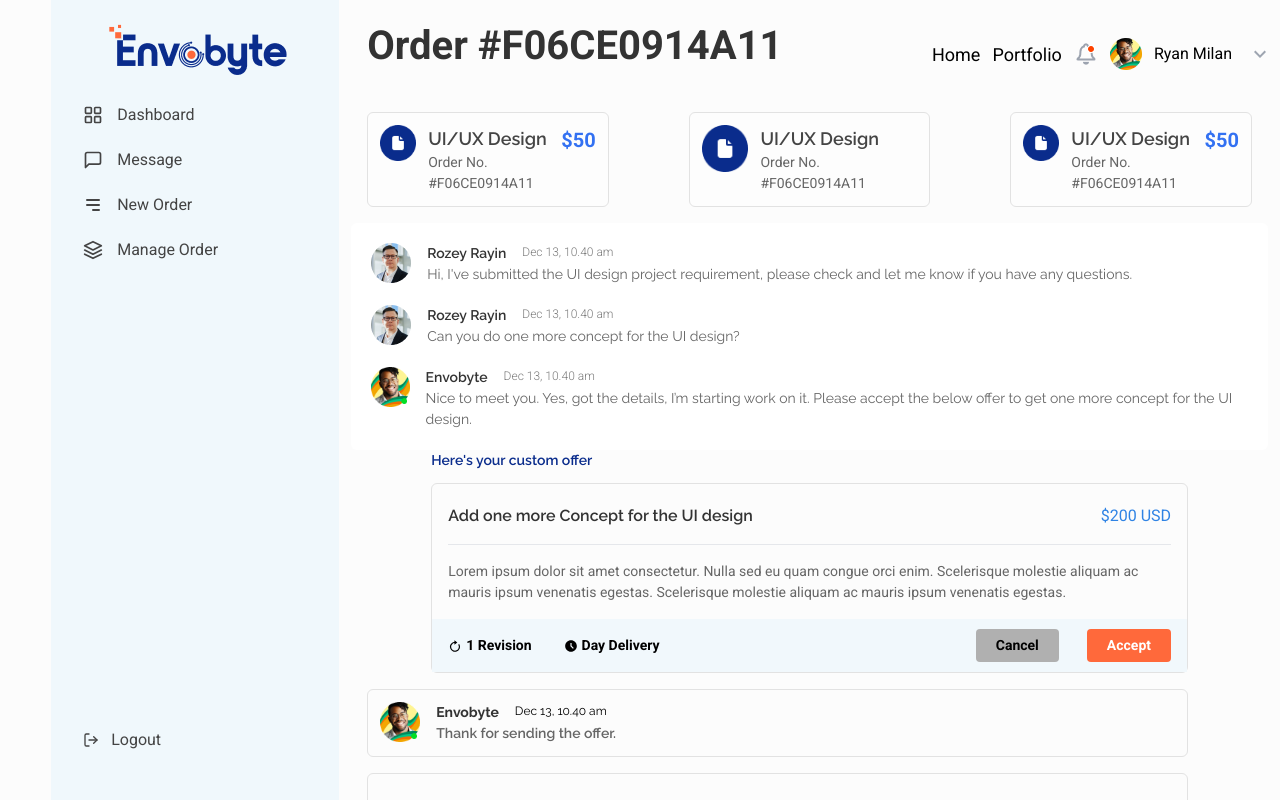
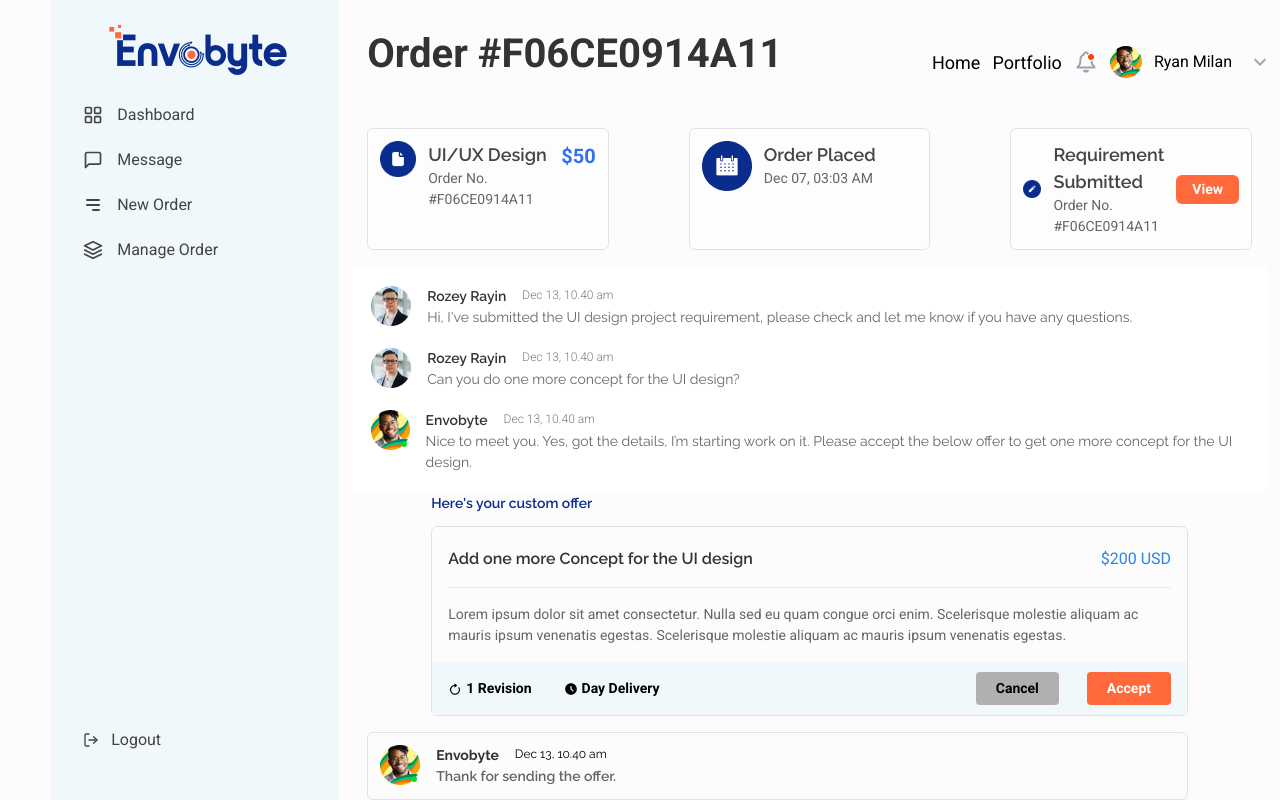
Before and after one commit to mehedihasananik/Envobyte-Live-Website, a Next.js app: page /order-delivery in a window 1280 px wide. Shown: the top 800 px of the page. Built offline with nearby package versions, Linux system fonts and the light colour scheme.

Commit message:
portfolio details edited

```diff
--- a/src/Components/Dashboard/DashBoardNav.jsx
+++ b/src/Components/Dashboard/DashBoardNav.jsx
@@ -4,7 +4,7 @@ import { MdKeyboardArrowDown } from "react-icons/md";
 
 const DashBoardNav = ({ title }) => {
   return (
-    <nav className="flex flex-col justify-center items-center md:flex-row md:justify-between w-[100%] py-4 px-2">
+    <nav className="flex flex-col justify-center items-center md:flex-row md:justify-between w-[100%] py-6 px-2">
       <div>
         <h3 className="text-[#333] text-[32px] md:text-[40px] font-[600] capitalize px-5">
           {title}
--- a/src/Components/Home/Questions/Questions.jsx
+++ b/src/Components/Home/Questions/Questions.jsx
@@ -3,13 +3,13 @@ import React from "react";
 import Container from "@/Components/Container/Container";
 import Accordion from "@/Components/Accordion/Accordion";
 
-const Questions = ({ className }) => {
+const Questions = ({ className, title }) => {
   return (
     <div className={`py-10 ${className}`}>
       <div className="max-w-[1680px] mx-auto md:px-[8%]">
         <div className="text-center">
           <h3 className="text-[#0F172A] text-[32px] md:text-[48px] font-bold font-Raleway pb-5">
-            Questions Looks Here
+            {title}
           </h3>
           <p className=" text-[#0F172A] text-[16px]  ">
             Lorem Ipsum is simply dummy text of the printing and typesetting
--- a/src/Components/PagesComponents/OrderDelivery/OrderDelivery.jsx
+++ b/src/Components/PagesComponents/OrderDelivery/OrderDelivery.jsx
@@ -31,8 +31,12 @@ const OrderDelivery = () => {
               <img src="/assets/ui.png" alt="ui ux desing" />
             </div>
             <div>
-                    <h2 className="text-[#444] font-Raleway text-[18px] font-[600]">UI/UX Design</h2>
-                    <p className="text-[#666] text-[14px] font-[400] ">Order No. #F06CE0914A11</p>
+              <h2 className="text-[#444] font-Raleway text-[18px] font-[600]">
+                UI/UX Design
+              </h2>
+              <p className="text-[#666] text-[14px] font-[400] ">
+                Order No. #F06CE0914A11
+              </p>
             </div>
             <div>
               <h3 className="text-[#3371F2] text-[20px] font-[600] ">$50</h3>
@@ -41,29 +45,37 @@ const OrderDelivery = () => {
           {/* 2nd */}
           <div className="max-w-[310px] flex items-start gap-x-3  border border-[#E2E2E2] bg-[#FDFDFD] rounded-md p-3">
             <div>
-                    <img src="/assets/ui.png" alt="ui ux desing" />
+              <img src="/assets/date.png" alt="ui ux desing" />
             </div>
             <div>
-                    <h2 className="text-[#444] font-Raleway text-[18px] font-[600]">UI/UX Design</h2>
-                    <p className="text-[#666] text-[14px] font-[400] ">Order No. #F06CE0914A11</p>
+              <h2 className="text-[#444] font-Raleway text-[18px] font-[600]">
+                Order Placed
+              </h2>
+              <p className="text-[#666] text-[14px] font-[400] ">
+                Dec 07, 03:03 AM
+              </p>
             </div>
-
           </div>
           {/* 3rd */}
-            <div className="max-w-[310px] flex items-start gap-x-3  border border-[#E2E2E2] bg-[#FDFDFD] rounded-md p-3">
+          <div className="max-w-[400px] flex items-center gap-x-3  border border-[#E2E2E2] bg-[#FDFDFD] rounded-md p-3">
             <div>
-                    <img src="/assets/ui.png" alt="ui ux desing" />
+              <img src="/assets/pin.png" alt="ui ux desing" />
             </div>
             <div>
-                    <h2 className="text-[#444] font-Raleway text-[18px] font-[600]">UI/UX Design</h2>
-                    <p className="text-[#666] text-[14px] font-[400] ">Order No. #F06CE0914A11</p>
+              <h2 className="text-[#444] font-Raleway text-[18px] font-[600]">
+                Requirement Submitted
+              </h2>
+              <p className="text-[#666] text-[14px] font-[400] ">
+                Order No. #F06CE0914A11
+              </p>
             </div>
             <div>
-                    <h3 className="text-[#3371F2] text-[20px] font-[600] ">$50</h3>
+              <button className="bg-[#FF693B] text-[14px] font-[600] text-white px-4 py-1 rounded-md ">
+                View
+              </button>
             </div>
           </div>
         </div>
-
 
         {/* chatting */}
         <div className="bg-white mt-4 space-y-5 p-5 4  rounded-md">
@@ -88,7 +100,8 @@ const OrderDelivery = () => {
                 </span>
               </div>
               <p className="text-[14px] font-Raleway font-[400] text-[#666]">
-              Hi, I&apos;ve submitted the UI design project requirement, please check and let me know if you have any questions.
+                Hi, I&apos;ve submitted the UI design project requirement,
+                please check and let me know if you have any questions.
               </p>
             </div>
           </div>
@@ -138,12 +151,13 @@ const OrderDelivery = () => {
                 </span>
               </div>
               <p className="text-[14px] font-Raleway font-[400] text-[#666]">
-              Nice to meet you. Yes, got the details, I’m starting work on it. Please accept the below offer to get one more concept for the UI design.
+                Nice to meet you. Yes, got the details, I’m starting work on it.
+                Please accept the below offer to get one more concept for the UI
+                design.
               </p>
             </div>
           </div>
           {/* 3rd chatting */}
-
         </div>
         {/* custom order */}
         {/* custom title */}
@@ -173,10 +187,10 @@ const OrderDelivery = () => {
               {/* description */}
               <div>
                 <p className="text-[#666666] text-[14px] pb-4">
-                Lorem ipsum dolor sit amet consectetur. Nulla sed eu quam congue
-                orci enim. Scelerisque molestie aliquam ac mauris ipsum
-                venenatis egestas. Scelerisque molestie aliquam ac mauris ipsum
-                venenatis egestas.{" "}
+                  Lorem ipsum dolor sit amet consectetur. Nulla sed eu quam
+                  congue orci enim. Scelerisque molestie aliquam ac mauris ipsum
+                  venenatis egestas. Scelerisque molestie aliquam ac mauris
+                  ipsum venenatis egestas.{" "}
                 </p>
               </div>
               {/* delivery details & title */}
@@ -220,7 +234,9 @@ const OrderDelivery = () => {
           </div>
           <div>
             <div className="flex space-x-4">
-              <h3 className="text-[14px] font-Raleway text-[#333] font-[700]">Envobyte</h3>{" "}
+              <h3 className="text-[14px] font-Raleway text-[#333] font-[700]">
+                Envobyte
+              </h3>{" "}
               <span className="text-[#7B7B7B font-Raleway text-[12px]">
                 Dec 13, 10.40 am
               </span>
@@ -236,10 +252,10 @@ const OrderDelivery = () => {
         <div className="border border-[#E2E2E2] rounded-md mt-4  px-3 lg:ml-4 lg:mr-20 py-5">
           {/* delivery title */}
           <div className="pb-5">
-           <h3 className="text-[#333] font-Raleway text-[24px] font-[700]">Delivery #1</h3>
-          <div className="border-b-2 border-[#E2E2E2] py-2">
-
-          </div>
+            <h3 className="text-[#333] font-Raleway text-[24px] font-[700]">
+              Delivery #1
+            </h3>
+            <div className="border-b-2 border-[#E2E2E2] py-2"></div>
           </div>
           {/* delivery details */}
           <div className="flex flex-col md:flex-row md:gap-x-4">
@@ -253,11 +269,19 @@ const OrderDelivery = () => {
               />
             </div>
             <div className="space-y-2">
-                <h3 className="text-[#333] font-Raleway text-[14px] font-[700]">Envobyte Message</h3>
+              <h3 className="text-[#333] font-Raleway text-[14px] font-[700]">
+                Envobyte Message
+              </h3>
               <p className="text-[14px] text-[#666] font-[400]">Hi Envobyte,</p>
-                <p className="text-[14px] text-[#666] font-[400]">Thanks again for your work!. Your  delivery is enclosed. If there are any problems, Please let me know I will get back to you soon as I can.</p>
+              <p className="text-[14px] text-[#666] font-[400]">
+                Thanks again for your work!. Your delivery is enclosed. If there
+                are any problems, Please let me know I will get back to you soon
+                as I can.
+              </p>
               <div className="lg:pt-4">
-                    <h3 className="text-[#333] font-Raleway text-[16px] font-[600]">Attachments</h3>
+                <h3 className="text-[#333] font-Raleway text-[16px] font-[600]">
+                  Attachments
+                </h3>
               </div>
               <div className="grid grid-cols-1 md:grid-cols-3 gap-x-6">
                 <div>
@@ -269,15 +293,10 @@ const OrderDelivery = () => {
                 <div>
                   <img className="" src="/assets/delivery3.png" alt="" />
                 </div>
-
               </div>
             </div>
-
           </div>
-
         </div>
-
-
 
         {/* sending message input */}
         <div className="pt-16 flex w-full items-center gap-5 pl-3 ">
@@ -314,7 +333,6 @@ const OrderDelivery = () => {
           </div>
         </div>
       </div>
-
     </div>
   );
 };
--- a/src/Components/PagesComponents/ServiceOrderContent/ServiceOrderContent.jsx
+++ b/src/Components/PagesComponents/ServiceOrderContent/ServiceOrderContent.jsx
@@ -304,7 +304,10 @@ const ServiceOrderContent = () => {
       </Container>
 
       <div>
-        <Questions className="bg-[#F8FAFC]" />
+        <Questions
+          title="Frequently Asked Questions"
+          className="bg-[#F8FAFC]"
+        />
       </div>
     </>
   );
--- a/src/Components/Utilites/OrderSlider/OrderSlider.jsx
+++ b/src/Components/Utilites/OrderSlider/OrderSlider.jsx
@@ -72,8 +72,8 @@ const OrderSlider = () => {
       renderItem: (item) => (
         <div onClick={handleImageClick}>
           <Image
-            width={600}
-            height={700}
+            width={1000}
+            height={1000}
             alt="slider image"
             className={`w-[100%] ${
               isFullscreen ? "h-[100vh]" : "h-[200px] md:h-[600px]"
```
Also changed, not shown: src/Components/Dashboard/DashBoardSideNav.jsx (+5 -2 lines), src/Components/Home/Footer/Footer.jsx (+14 -5 lines), src/Components/Home/HomePage.jsx (+24 -17 lines), src/Components/PagesComponents/DashBoardContent/DashBoardContent.jsx (+17 -7 lines), src/Components/PagesComponents/MessageContent/MessageContent.jsx (+5 -5 lines), public/assets/date.png (added), public/assets/pin.png (added). Lines whose indentation alone changed are shown as unchanged.
